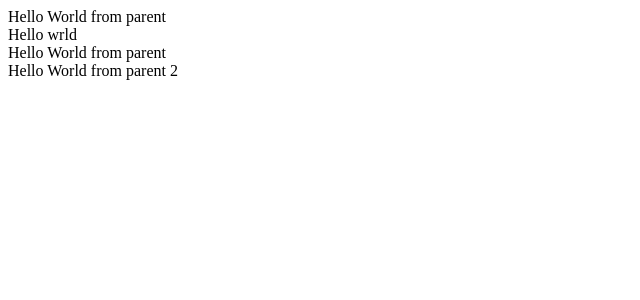
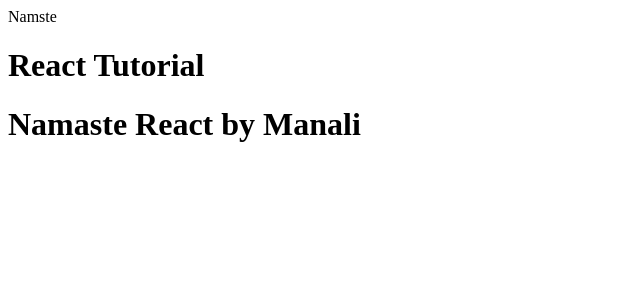
Before and after one commit to ManaliPa/NamasteReact, a React (Vite) app: page / in a window 1280 px wide. Shown: the top 300 px of the page, without its empty margins (0-640 px from the left). Built offline with nearby package versions, Linux system fonts and the light colour scheme.

Commit message:
assignment3

```diff
--- a/App.js
+++ b/App.js
@@ -1,22 +1,23 @@
 import React from "react"
 import ReactDOM from "react-dom/client"
-const parent = React.createElement(
-  "div",
-  { id: "paremt" },
-  React.createElement("div", { id: "child1" }, [
-    React.createElement("div", { id: "child1" }, "Hello World from parent"),
-    React.createElement("div", { id: "child1" }, "Hello wrld"),
-  ]),
-  React.createElement("div", { id: "child2" }, [
-    React.createElement("div", { id: "child2" }, "Hello World from parent"),
-    React.createElement("div", { id: "child2" }, "Hello World from parent 2"),
-  ])
+
+//React component
+const elem = <span>Namste</span>
+const Title = () =>
+(
+    <h1 className="head" tabIndex="5">React Tutorial</h1>
 );
-const heading = React.createElement(
-  "h1",
-  { id: "heading" },
-  "Hello World from React"
-);
-console.log(parent);
-const root = ReactDOM.createRoot(document.getElementById("root"));
-root.render(parent);
+
+//Component composition means component inside component
+//Functional component
+const HeadingCom = () =>
+{    return (
+    <div id="container">
+        {elem}
+    <Title />
+    <h1 className="heading">Namaste React by Manali</h1>
+    </div>
+    )
+}
+const root = ReactDOM.createRoot(document.getElementById("root"))
+root.render(<HeadingCom></HeadingCom>)
```
Also changed, not shown: package.json (+9 -4 lines), 1 other file (tests, documents, lock files or other folders).
